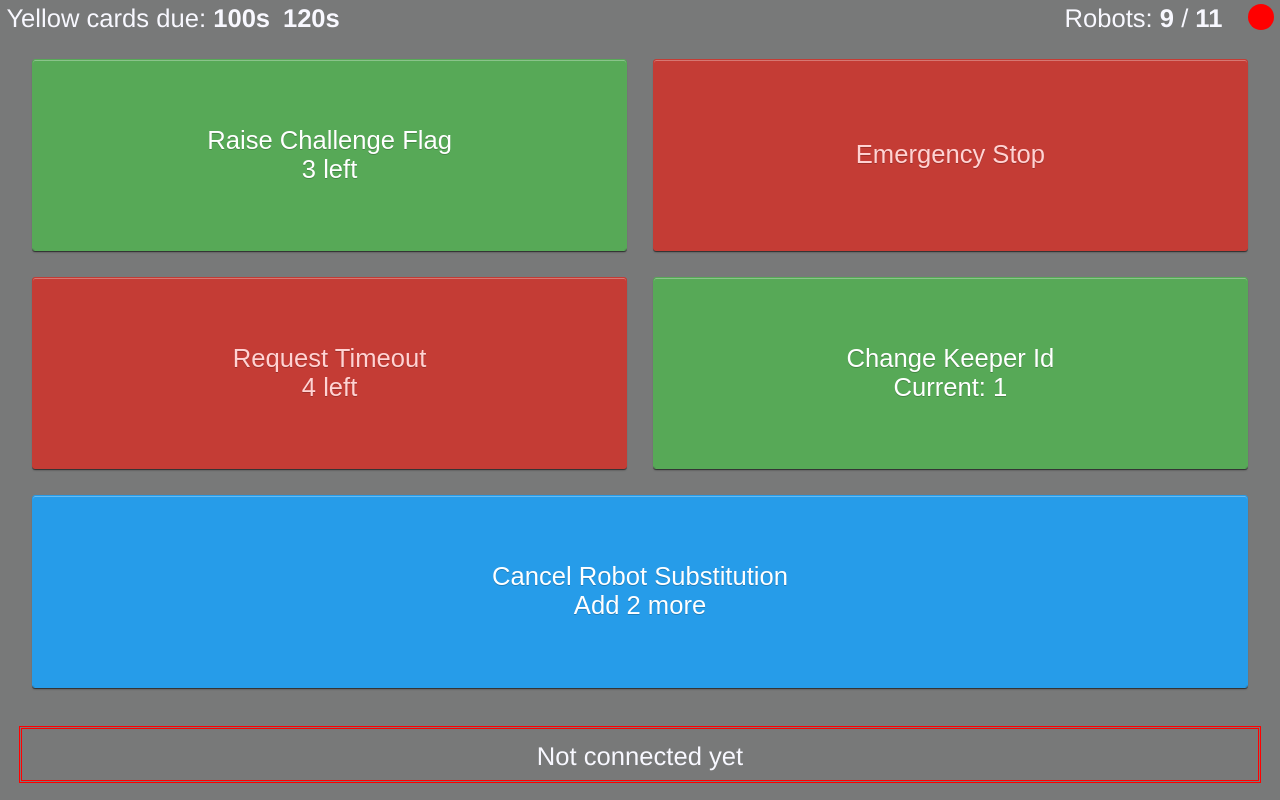
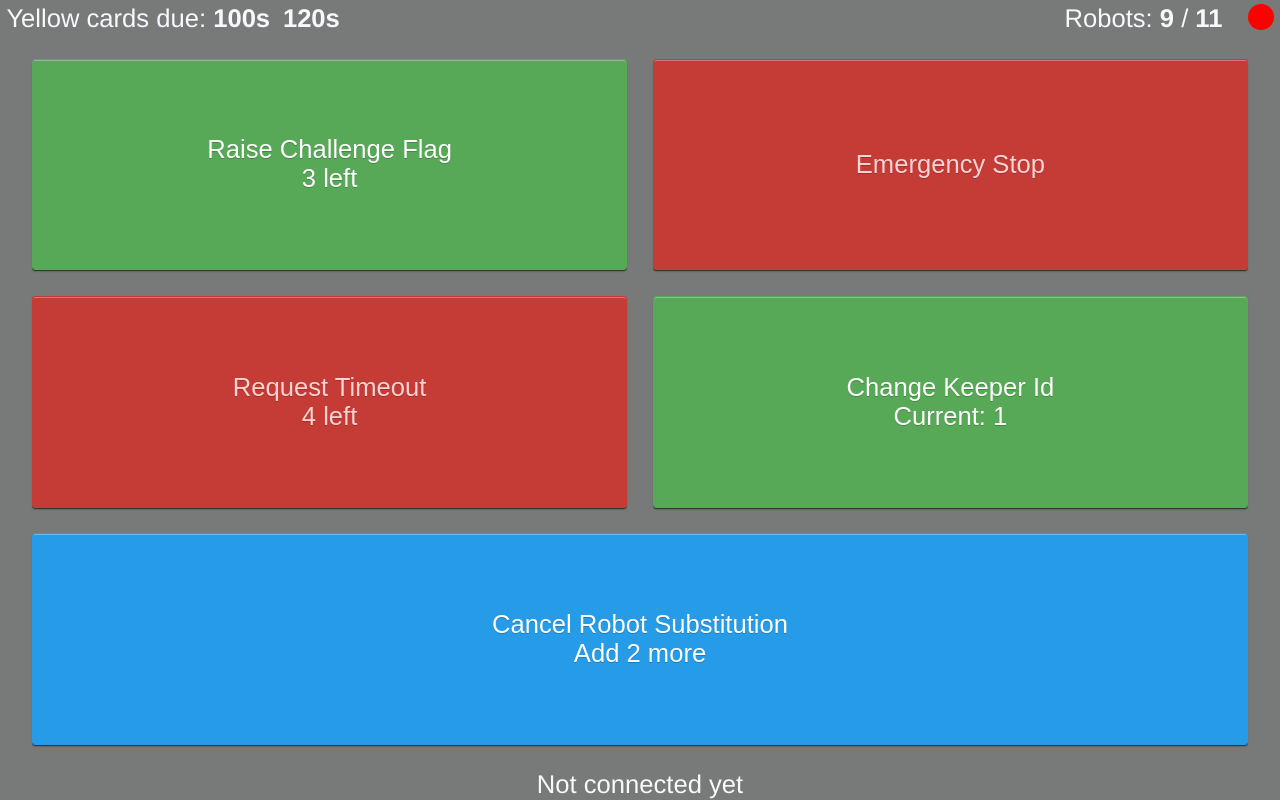
Before and after one commit to RoboCup-SSL/ssl-remote-control, a Vue app: page / in a window 1280 px wide. Built offline with nearby package versions, Linux system fonts and the light colour scheme; no server answers.

Commit message:
Remove red border from error message status bar

```diff
--- a/src/components/ErrorMessageBar.vue
+++ b/src/components/ErrorMessageBar.vue
@@ -7,7 +7,7 @@ const errorMessage = ref('')
 const api = inject<ApiController>('api')
 let errorClearanceTimer: NodeJS.Timeout
 
-api?.RegisterStateConsumer((s) => {
+api?.RegisterStateConsumer(() => {
   if (errorMessage.value === initialMessage) {
     errorMessage.value = '';
   }
@@ -26,20 +26,14 @@ api?.RegisterErrorConsumer((s) => {
 </script>
 
 <template>
-  <div class="error-message" :class="{present: errorMessage !== ''}">
-    <span>{{ errorMessage }}</span>
+  <div class="error-message">
+    {{ errorMessage }}
   </div>
 </template>
 
 <style scoped>
 .error-message {
-  margin: 0.5em;
-  padding: 0.5em;
   text-align: center;
   height: 1em;
-  border: double transparent;
-}
-.error-message.present {
-  border: double red;
 }
 </style>
```
